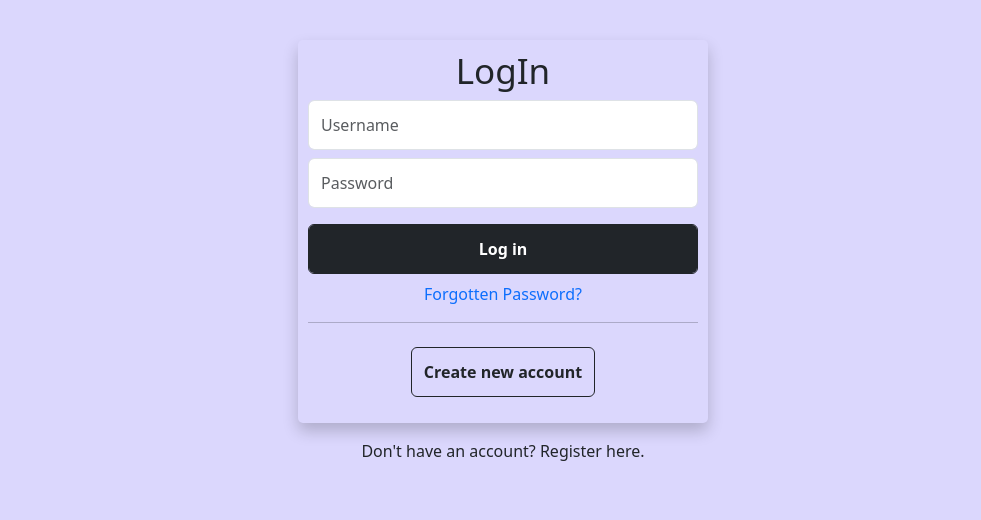
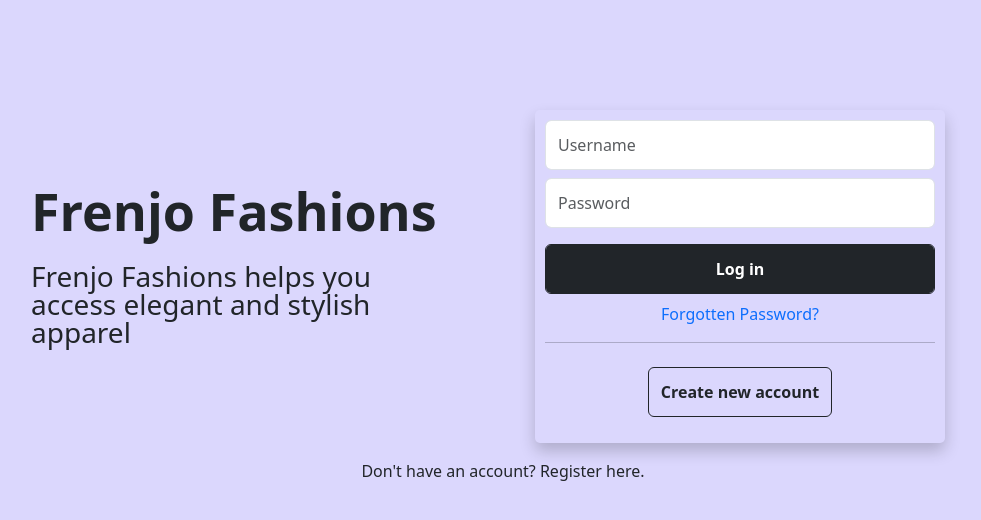
Before and after one commit to Brendafrenjo/e-commerce-app, a React (Create React App) app: page /authentication-container in a window 1280 px wide. Shown: the top 520 px of the page, without its empty margins (137-1118 px from the left). Built offline with nearby package versions, Linux system fonts and the light colour scheme.

Commit message:
Updated LogIn.js styling

```diff
--- a/src/AuthenticationContainer.js
+++ b/src/AuthenticationContainer.js
@@ -23,10 +23,10 @@ export default function AuthenticationContainer() {
         <Register onRegister={handleRegister} />
       )}
 
-      <p onClick={() => setIsSignIn(!isSignIn)} className="mt-3">
+      <p onClick={() => setIsSignIn(!isSignIn)} className="mt-3 isSignIn">
         {isSignIn
           ? "Don't have an account? Register here."
-          : "Already have an account? LonIn in here."}
+          : "Already have an account? Log in here."}
       </p>
     </div>
   );
--- a/src/LogIn.css
+++ b/src/LogIn.css
@@ -1,11 +1,28 @@
 h1 {
   font-size: 35px;
+}
+
+.LogIn-Container h1 {
+  font-size: 50px;
+  font-weight: 800;
+  margin-bottom: 20px;
+}
+
+.LogIn-Container {
+  display: block;
+  margin: 0 auto;
+  margin-top: 40px;
+}
+
+.LogIn-Container p {
+  font-size: 23px;
+  line-height: 1;
 }
 
 .LogIn {
   display: block;
   margin: 0 auto;
-  margin-top: 40px;
+  margin-top: 30px;
   padding: 10px;
   border: 1px solid none;
   box-shadow: 0 8px 16px rgba(0, 0, 0, 0.2);
@@ -23,8 +40,47 @@ h1 {
   font-weight: 700;
 }
 
+@media (max-width: 600px) {
+  .LogIn-Container h1 {
+    font-size: 40px;
+    font-weight: 600;
+    margin-bottom: 20px;
+    margin-top: 20px;
+  }
+
+  .LogIn {
+    margin-top: 15px;
+  }
+
+  .LogIn-Container p {
+    font-size: 19px;
+  }
+}
+
 @media (min-width: 500px) {
-  .LogIn {
+  .LogIn,
+  .LogIn-Container {
     max-width: 410px;
   }
 }
+
+@media (min-width: 1020px) {
+  .LogIn-Container {
+    margin-top: 180px;
+    text-align: left;
+    margin-right: 50px;
+  }
+
+  .LogIn-Container h1 {
+    font-size: 52px;
+  }
+
+  .LogIn-Container p {
+    font-size: 28px;
+  }
+
+  .LogIn {
+    margin-top: 110px;
+    margin-left: 20px;
+  }
+}
--- a/src/LogIn.js
+++ b/src/LogIn.js
@@ -11,8 +11,16 @@ export default function LogIn({ onSignIn }) {
   };
 
   return (
+    <div className="Container">
+      <div className="row">
+        <div className="col-lg-6">
+          <div className="LogIn-Container">
+            <h1>Frenjo Fashions</h1>
+            <p>Frenjo Fashions helps you access elegant and stylish apparel</p>
+          </div>
+        </div>
+        <div className="col-lg-6">
           <div className="LogIn">
-      <h1>LogIn</h1>
             <form>
               <input
                 type="text"
@@ -51,5 +59,8 @@ export default function LogIn({ onSignIn }) {
               </button>
             </form>
           </div>
+        </div>
+      </div>
+    </div>
   );
 }
```
Lines whose indentation alone changed are shown as unchanged.
